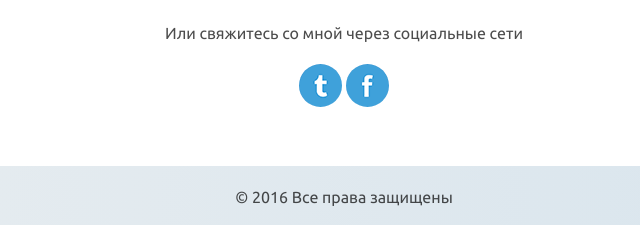
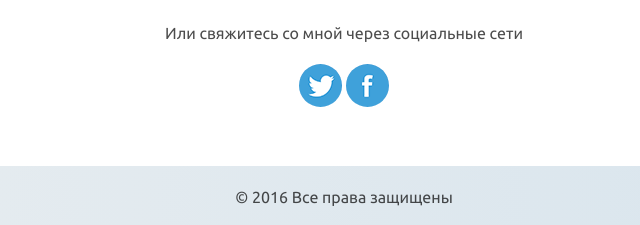
Before and after one commit to kuranakov-k/Portfolio, a plain HTML site: page index.html in a window 1280 px wide. Shown: the part 2213-2438 px from the top of the page, 296-936 px from the left. Drawn offline with Linux system fonts and the light colour scheme.

Commit message:
icon twitter changed

```diff
--- a/css/main.css
+++ b/css/main.css
@@ -218,7 +218,7 @@ a {
   display: inline-block;
   -webkit-border-radius: 50%;
           border-radius: 50%;
-  background: #3797D5 url(../img/sprite-main.png) -49px 0 no-repeat;
+  background: #3797D5 url(../img/sprite-main.png) -147px 0 no-repeat;
   width: 43px;
   height: 43px; }
   .contact__twitter:hover {
```
